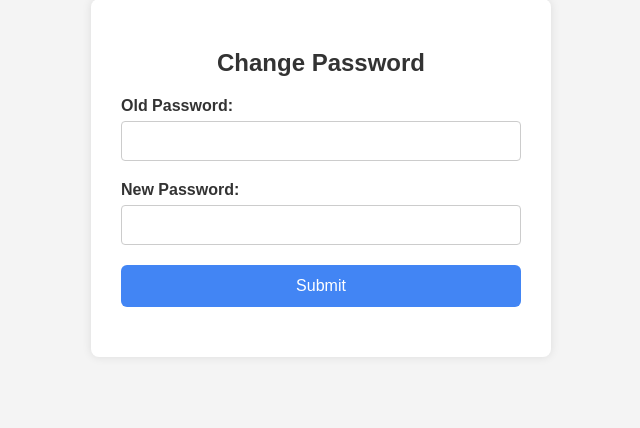
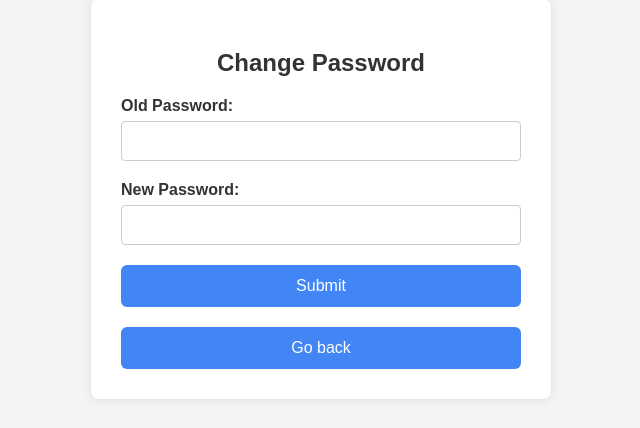
Before and after one commit to E1475011/2003-Assignment, a Flask app: page /changepassword in a window 1280 px wide. Shown: the part 121-549 px from the top of the page, without its empty margins (319-959 px from the left). Run offline with Flask 3, Linux system fonts and the light colour scheme.

Commit message:
Added go back button

```diff
--- a/templates/changepassword.html
+++ b/templates/changepassword.html
@@ -84,9 +84,11 @@
       <button type="submit" class="btn">Submit</button>
     </div>
   </form>
-</div>
-
 {% if error %}
 <p1>{{error}}</p1>
 {% endif %}
+<form action="/home" method="GET">
+    <input type="submit" class="btn" value="Go back">
+</form>
+</div>
 {% endblock %}
```
